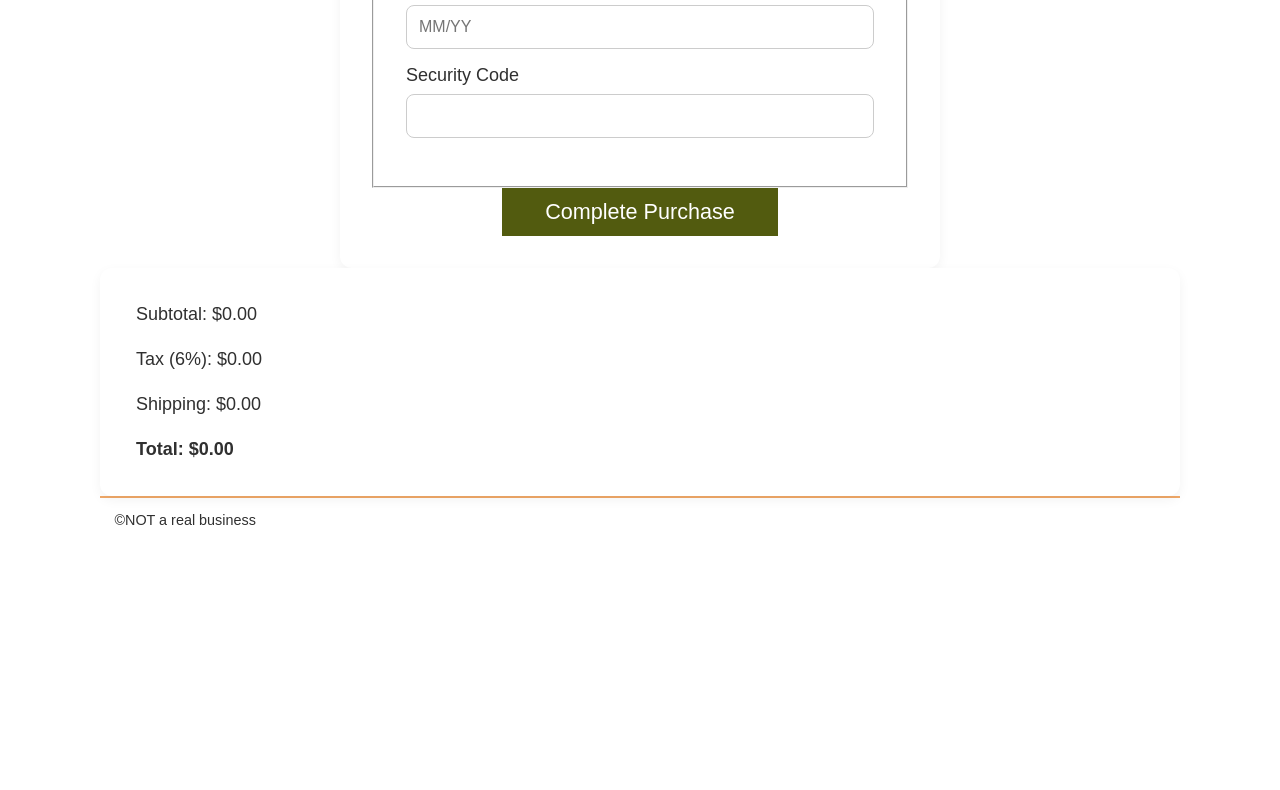
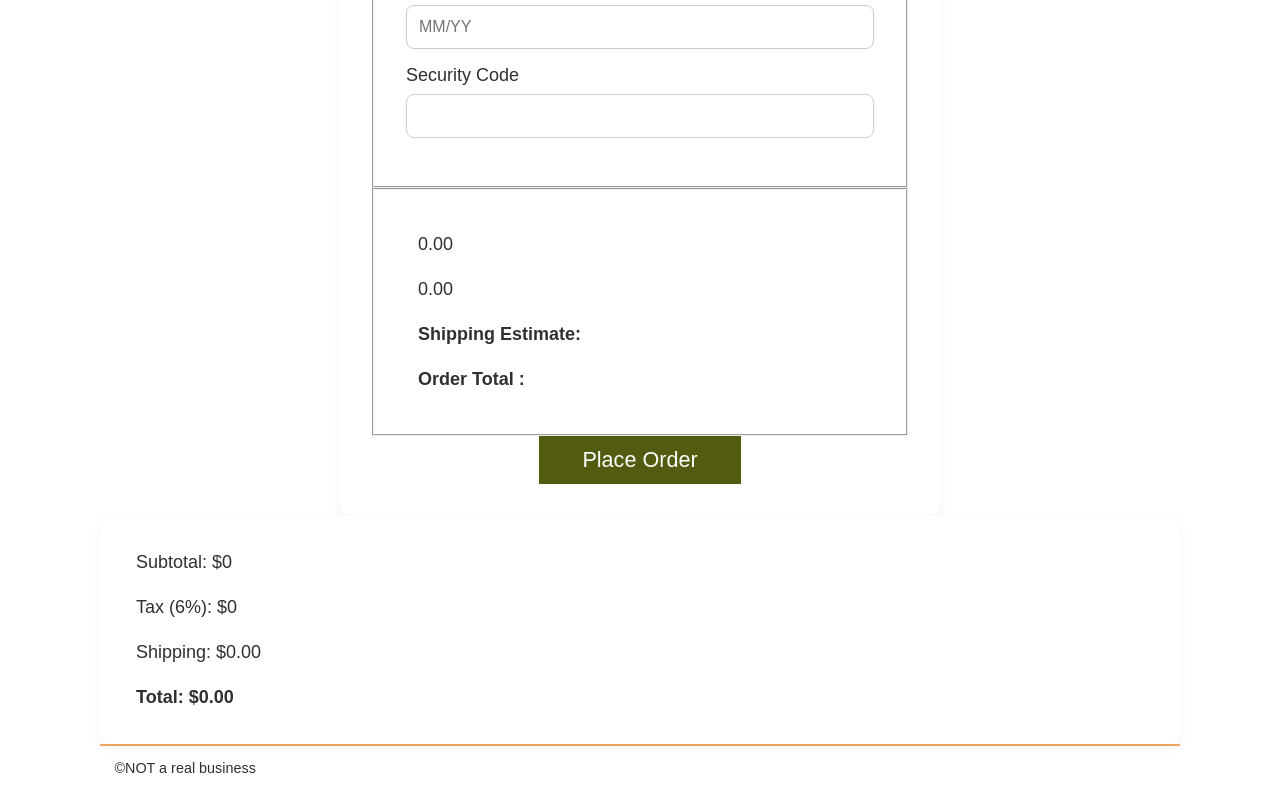
Before and after one commit to KingKacrae99/wdd330, a website built with Vite: page src/checkout/index.html in a window 1280 px wide. Shown: the part 1152-1942 px from the top of the page. Before the commit the page ends 1694 px from the top, so only its background shows below. Built offline with nearby package versions, Linux system fonts and the light colour scheme; no server answers; files whose address does not match are found by name.

Commit message:
Added a new fieldset to the checkout form

```diff
--- a/src/checkout/index.html
+++ b/src/checkout/index.html
@@ -14,7 +14,7 @@
   <body>
     <header class="divider">
       <div class="logo">
-        <img src="images/noun_Tent_2517.svg" alt="tent image for logo" />
+        <img src="/images/noun_Tent_2517.svg" alt="tent image for logo" />
 
         <a href="../index.html">
           Sleep
@@ -102,9 +102,29 @@
           <label for="security-code">Security Code</label>
           <input type="text" id="security-code" name="security-code" required />
         </fieldset>
-
-
-        <button type="submit">Complete Purchase</button>
+        <fieldset>
+          <div>
+            <p id="subtotal">
+              <strong>Subtotal : </strong>
+            </p>
+          </div>
+          <div>
+            <p id="tax">
+              <strong>Tax : </strong>
+            </p>
+          </div>
+          <div>
+            <p id="Shipping-Estimate">
+              <strong>Shipping Estimate: </strong>
+            </p>
+          </div>
+          <div>
+            <p id="Order Total">
+              <strong>Order Total : </strong>
+            </p>
+          </div>
+        </fieldset>
+        <button type="submit">Place Order</button>
       </form>
 
       <div class="order-summary">
```
